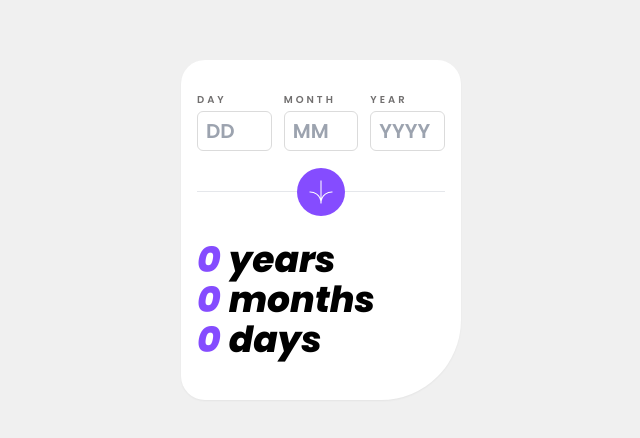
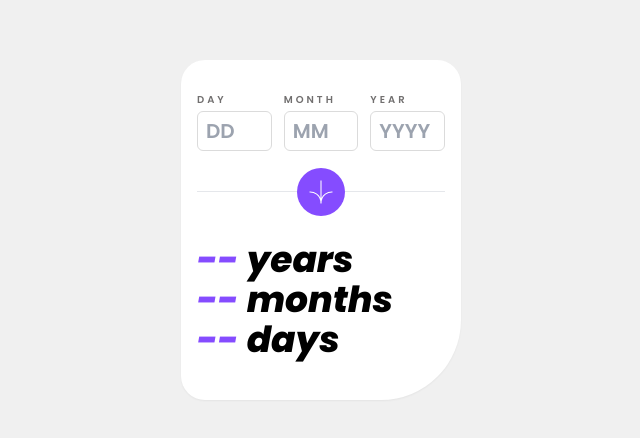
Before and after one commit to ejaay-dev/age-calculator-app, a React (Vite) app: page / in a window 1280 px wide. Shown: the part 170-608 px from the top of the page, without its empty margins (319-959 px from the left). Built offline with nearby package versions, Linux system fonts and the light colour scheme.

Commit message:
seventh commit Created new component (CalculatedResult) Refector the calculated result

```diff
--- a/src/components/AgeCalculator.tsx
+++ b/src/components/AgeCalculator.tsx
@@ -1,4 +1,5 @@
 import { useEffect, useState } from "react"
+import CalculatedResult from "./CalculatedResult"
 
 const AgeCalculator = () => {
   const [day, setDay] = useState<number | string>("")
@@ -132,29 +133,11 @@ const AgeCalculator = () => {
             </div>
           </form>
         </div>
-
         {/* Result Container */}
         <div className="m-4 mt-8">
-          <div className="flex gap-2">
-            <p className="font-poppins font-extrabold italic text-custom-purple text-4xl">
-              {age.calculatedYears}
-            </p>
-            <p className="font-poppins font-extrabold italic text-4xl">years</p>
-          </div>
-          <div className="flex gap-2">
-            <p className="font-poppins font-extrabold italic text-custom-purple text-4xl">
-              {age.calculatedMonths}
-            </p>
-            <p className="font-poppins font-extrabold italic text-4xl">
-              months
-            </p>
-          </div>
-          <div className="flex gap-2">
-            <p className="font-poppins font-extrabold italic text-custom-purple text-4xl">
-              {age.calculatedDays}
-            </p>
-            <p className="font-poppins font-extrabold italic text-4xl">days</p>
-          </div>
+          <CalculatedResult value={age.calculatedYears} label="years" />
+          <CalculatedResult value={age.calculatedMonths} label="months" />
+          <CalculatedResult value={age.calculatedDays} label="days" />
         </div>
       </div>
     </>
--- /dev/null
+++ b/src/components/CalculatedResult.tsx
@@ -0,0 +1,19 @@
+interface AgeResultProps {
+  value: number
+  label: string
+}
+
+const CalculatedResult = ({ value, label }: AgeResultProps) => {
+  return (
+    <>
+      <div className="flex gap-2">
+        <p className="font-poppins font-extrabold italic text-custom-purple text-4xl">
+          {value === 0 ? "--" : value}
+        </p>
+        <p className="font-poppins font-extrabold italic text-4xl">{label}</p>
+      </div>
+    </>
+  )
+}
+
+export default CalculatedResult
```
